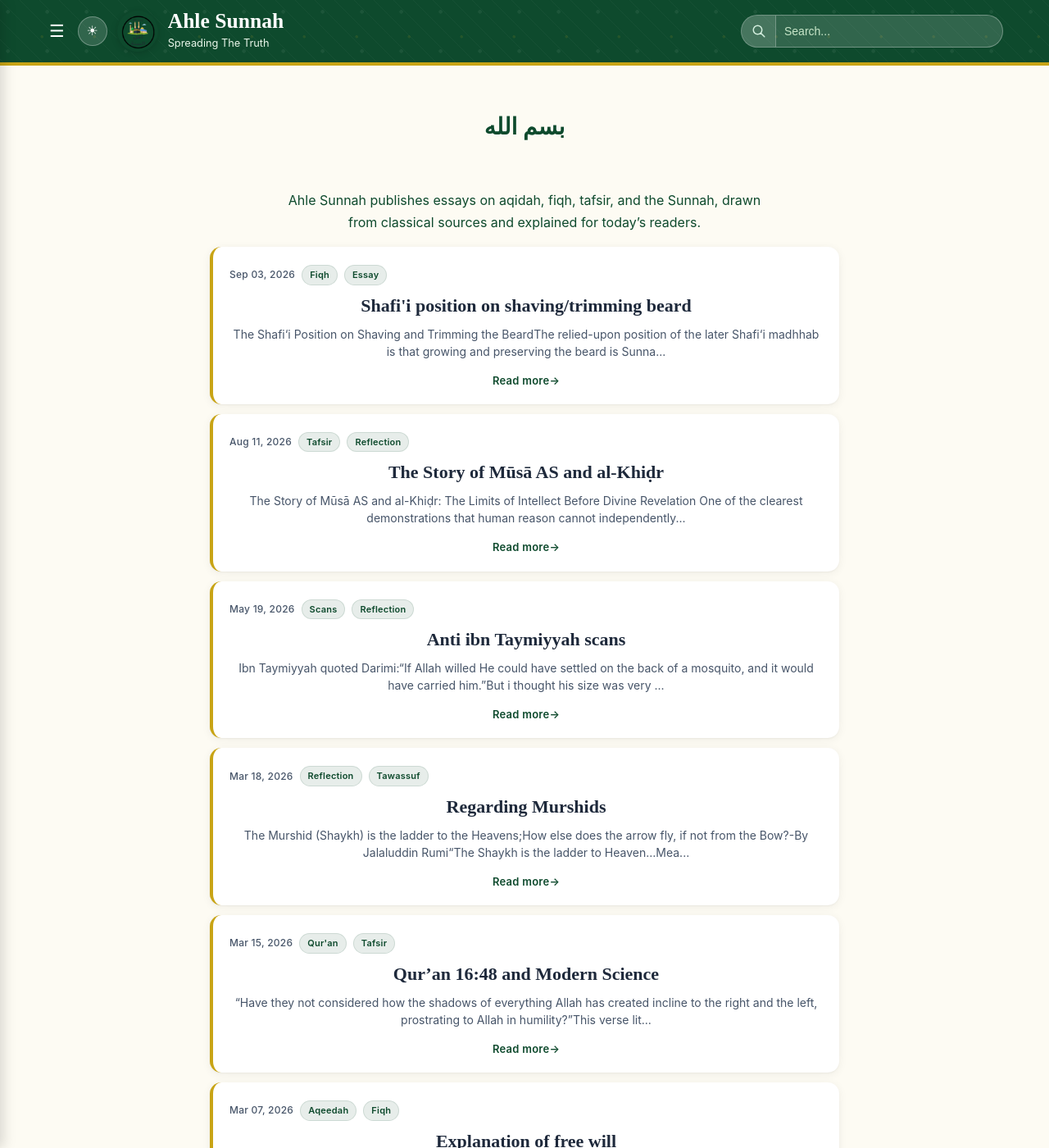
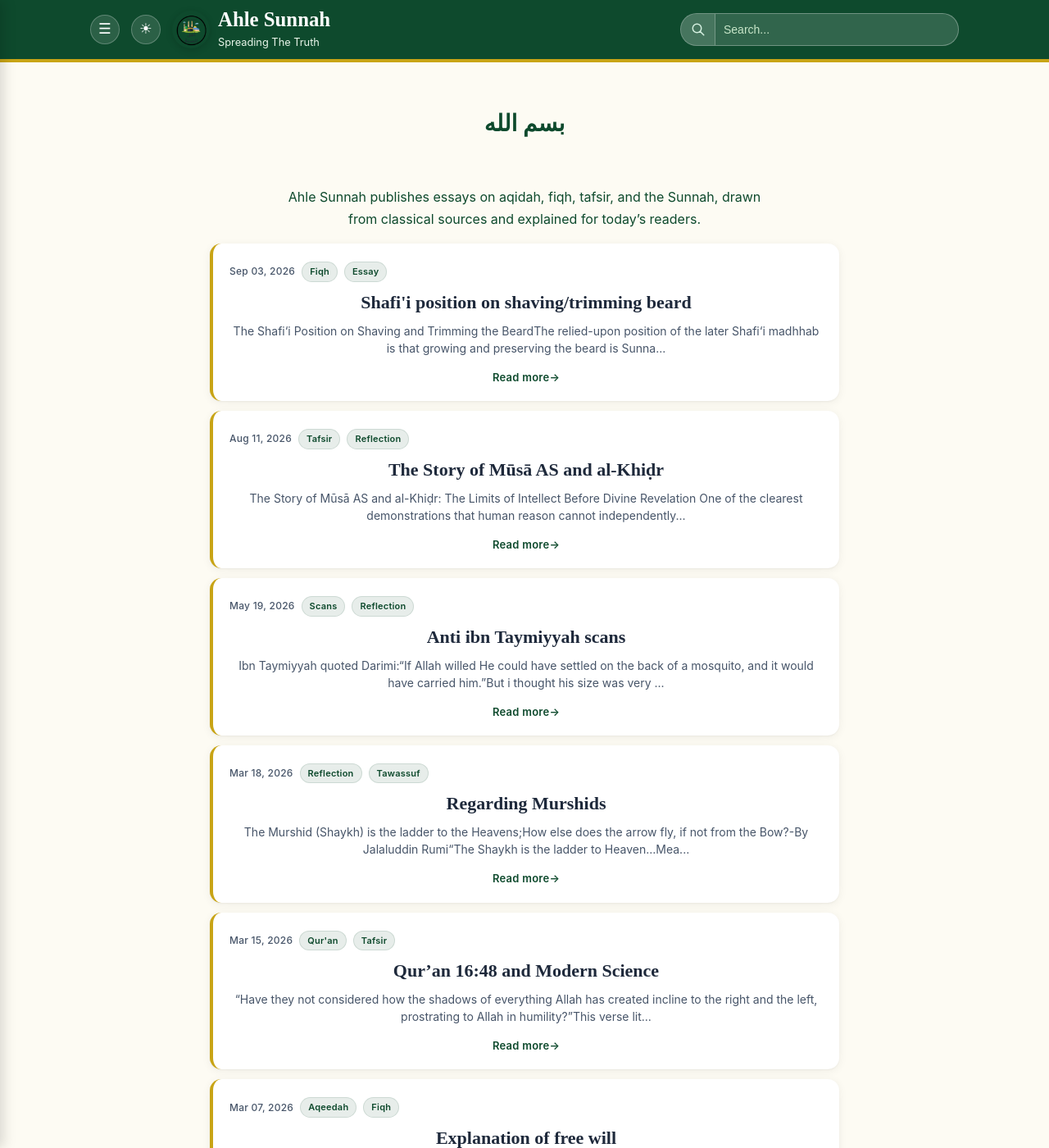
Before and after one commit to Fali17/ahlesunnah, a Jekyll site: the page built from index.html, in a window 1280 px wide and 1400 px high. Shown: the whole window at 82% size. Built offline with Jekyll 4.4.1, drawn with Linux system fonts in a browser that asks for light colours; the list of posts is cut into pages by our own code.

Commit message:
Update default.html

```diff
--- a/_layouts/default.html
+++ b/_layouts/default.html
@@ -564,6 +564,186 @@
 .theme-toggle-btn .theme-icon-dark { display: none; }
 html[data-theme="dark"] .theme-toggle-btn .theme-icon-light { display: none; }
 html[data-theme="dark"] .theme-toggle-btn .theme-icon-dark { display: inline; }
+    /* ===== Header base ===== */
+.site-header {
+  background: var(--primary);
+  border-bottom: 4px solid var(--accent);
+  padding: 10px 0;
+  position: sticky;
+  top: 0;
+  z-index: 1000;
+}
+
+.header-container {
+  display: flex;
+  align-items: center;
+  gap: 10px;
+  max-width: 1100px;
+  margin: 0 auto;
+  padding: 0 16px;
+  width: 100%;
+  box-sizing: border-box;
+}
+
+.menu-toggle-btn,
+.theme-toggle-btn {
+  flex: 0 0 auto;
+  width: 36px;
+  height: 36px;
+  border-radius: 50%;
+  display: inline-flex;
+  align-items: center;
+  justify-content: center;
+  background: rgba(255,255,255,0.12);
+  border: 1px solid rgba(255,255,255,0.25);
+  color: #fff;
+  cursor: pointer;
+  padding: 0;
+  font-size: 1.1rem;
+}
+
+.header-inner {
+  display: flex;
+  align-items: center;
+  gap: 10px;
+  min-width: 0;
+  flex: 1 1 auto;
+}
+
+.logo-wrap {
+  width: 40px;
+  height: 40px;
+  flex-shrink: 0;
+  border-radius: 50%;
+  overflow: hidden;
+}
+
+.logo-wrap .site-logo {
+  width: 100%;
+  height: 100%;
+  object-fit: cover;
+}
+
+.brand-text {
+  min-width: 0;
+  overflow: hidden;
+}
+
+.site-brand-title {
+  font-family: 'Amiri', serif;
+  font-size: 1.35rem;
+  font-weight: 700;
+  color: #fff;
+  margin: 0;
+  line-height: 1.15;
+  white-space: nowrap;
+  overflow: hidden;
+  text-overflow: ellipsis;
+}
+
+.subtitle {
+  margin: 2px 0 0;
+  font-size: 0.75rem;
+  color: #e8f5e9;
+  white-space: nowrap;
+  overflow: hidden;
+  text-overflow: ellipsis;
+}
+
+.search-wrapper {
+  flex: 0 1 280px;
+  min-width: 120px;
+  max-width: 320px;
+}
+
+/* ===== Desktop ===== */
+@media (min-width: 769px) {
+  .header-container {
+    gap: 14px;
+    padding: 0 20px;
+  }
+
+  .site-brand-title {
+    font-size: 1.55rem;
+  }
+
+  .subtitle {
+    font-size: 0.8rem;
+    display: block;
+  }
+
+  .search-wrapper {
+    flex: 0 1 340px;
+    max-width: 380px;
+  }
+
+  .logo-wrap {
+    width: 46px;
+    height: 46px;
+  }
+}
+
+/* ===== Mobile ===== */
+@media (max-width: 768px) {
+  .site-header {
+    padding: 8px 0;
+  }
+
+  .header-container {
+    gap: 6px;
+    padding: 6px 10px;
+  }
+
+  .menu-toggle-btn,
+  .theme-toggle-btn {
+    width: 34px;
+    height: 34px;
+    font-size: 1rem;
+  }
+
+  .logo-wrap {
+    width: 34px;
+    height: 34px;
+  }
+
+  /* Hide long subtitle on small screens so title isn’t crushed */
+  .subtitle {
+    display: none;
+  }
+
+  .site-brand-title {
+    font-size: 1.05rem;
+  }
+
+  /* Give search a fixed share of the row */
+  .header-inner {
+    flex: 1 1 auto;
+    min-width: 0;
+    max-width: 42%;
+  }
+
+  .search-wrapper {
+    flex: 1 1 auto;
+    min-width: 100px;
+    max-width: none;
+  }
+
+  .search-form-container {
+    height: 34px;
+  }
+}
+
+/* Very narrow phones: slightly smaller title */
+@media (max-width: 380px) {
+  .site-brand-title {
+    font-size: 0.95rem;
+  }
+
+  .header-inner {
+    max-width: 38%;
+  }
+}
+
 
   </style>
 
@@ -588,12 +768,12 @@ html[data-theme="dark"] .theme-toggle-btn .theme-icon-dark { display: inline; }
 
     <div class="header-inner">
       <div class="logo-wrap">
-        <img src="{{ 'assets/logo.png' | relative_url }}" alt="Ahle Sunnah Al Islam Logo" class="site-logo">
+        <img src="{{ 'assets/logo.png' | relative_url }}" alt="Ahle Sunnah" class="site-logo" width="40" height="40">
       </div>
-     <div class="brand-text">
-  <p class="site-brand-title">{{ site.title }}</p>
-  <p class="subtitle">{{ site.description }}</p>
-     </div>
+      <div class="brand-text">
+        <p class="site-brand-title">{{ site.title }}</p>
+        <p class="subtitle">{{ site.description }}</p>
+      </div>
     </div>
 
     <div class="search-wrapper">
```
